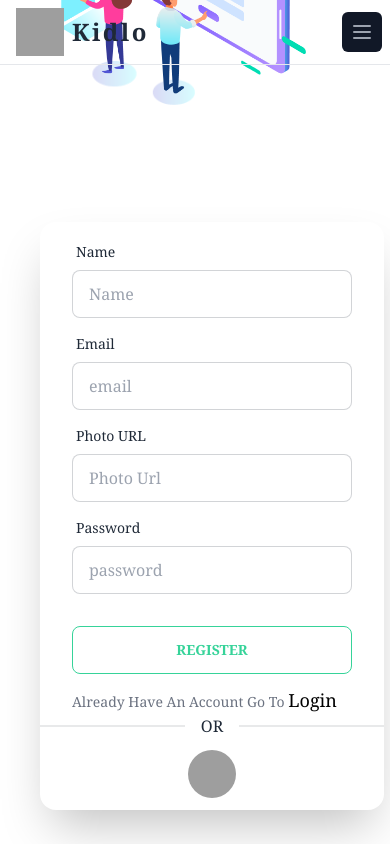
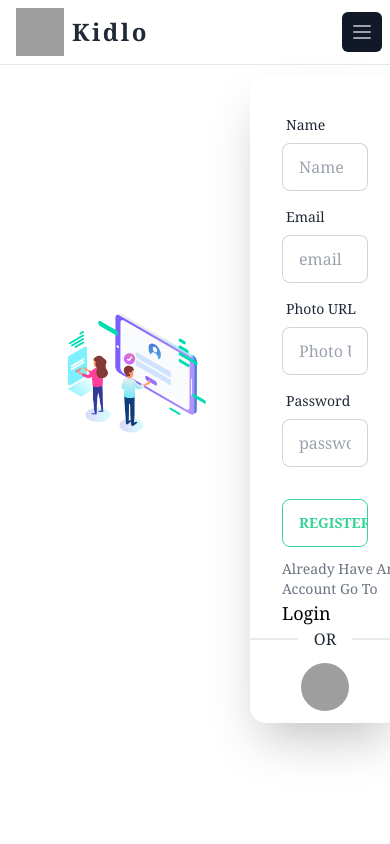
Before and after one commit to FozleRabbi1/marvel-world-client, a React (Vite) app: page /register in a window 390 px wide. Shown: the top 844 px of the page. Built offline with nearby package versions, Linux system fonts and the light colour scheme; no server answers; grey boxes are pictures that could not be loaded.

Commit message:
little modification

```diff
--- a/src/ComponentsFile/AllToysFile/AllToys.jsx
+++ b/src/ComponentsFile/AllToysFile/AllToys.jsx
@@ -3,8 +3,10 @@ import { FaSearchPlus } from "react-icons/fa";
 import Footer from "../SharedFile/FooterFile/Footer";
 import preloader from '../../ComponentsFile/LottiReactFile/Preloader.json'
 import Lottie from 'lottie-react'
+import useTitle from "../DynamicTitleFile/useTitle";
 
 const AllToys = () => {
+    useTitle("All Toys")
     const [name, setName] = useState('')
     const [datas, setDatas] = useState([])
     const [loader, setLoader] = useState(true);
--- a/src/ComponentsFile/AuthProviderFile/AuthProvider.jsx
+++ b/src/ComponentsFile/AuthProviderFile/AuthProvider.jsx
@@ -2,19 +2,16 @@ import { createContext, useEffect, useState } from "react";
 import { createUserWithEmailAndPassword, getAuth, onAuthStateChanged, signInWithEmailAndPassword, signInWithPopup, signOut, updateProfile } from "firebase/auth";
 import { GoogleAuthProvider } from "firebase/auth";
 import app from "../../../firebase.config";
-// import { GithubAuthProvider } from "firebase/auth";
 
 
 export const AuthContext = createContext(null);
 const auth = getAuth(app);
 const googleProvider = new GoogleAuthProvider();
-// const gitProvider = new GithubAuthProvider();
 
 const AuthProvider = ({ children }) => {
     const [user, setUser] = useState(null);
     const [loading, setLoading] = useState(true);
 
-    // console.log(user)
 
     const createUser = (email, password) => {
         setLoading(true);
@@ -23,7 +20,7 @@ const AuthProvider = ({ children }) => {
 
 
     const updateUserData = (name, photoUrl, email) => {
-        // setLoading(true)
+        setLoading(true)
 
         const updatedUser = { ...user }
         updatedUser.displayName = name;
@@ -40,17 +37,13 @@ const AuthProvider = ({ children }) => {
 
 
     const loginUser = (email, password) => {
-        // setLoading(true)
+        setLoading(true)
         return signInWithEmailAndPassword(auth, email, password)
     }
     const googleLogin = () => {
-        // setLoading(true)
+        setLoading(true)
         return signInWithPopup(auth, googleProvider)
     }
-    // const githubLogin = () => {
-    //     // setLoading(true)
-    //     return signInWithPopup(auth, gitProvider)
-    // }
 
     useEffect(() => {
         const unSubscribe = onAuthStateChanged(auth, currentUser => {
@@ -78,7 +71,6 @@ const AuthProvider = ({ children }) => {
         loginUser,
         logOut,
         googleLogin,
-        // githubLogin,
         loading: loading
     }
     return (
--- a/src/ComponentsFile/RegisterFile/Register.jsx
+++ b/src/ComponentsFile/RegisterFile/Register.jsx
@@ -44,18 +44,18 @@ const Register = () => {
 
     }
     return (
-        <div>
+        <div className=''>
 
-            <div className="hero ">
-                <div className="hero-content h-96 mt-16 flex-col lg:flex-row px-10 ">
-                    <div className=" mt-6 ">
+            <div className="hero py-10">
+                <div className="hero-content h-96 mt-16 flex-col-2 lg:flex-row px-10  ">
+                    <div className=" mt-6  flex justify-center ">
                         <Lottie className='w-10/12' animationData={registerAnimation}></Lottie>
 
                     </div>
 
-                    <div className="card flex-shrink-0 w-full max-w-sm shadow-2xl mt-16 ">
+                    <div className="card flex-shrink-0 w-5/12  shadow-2xl mt-24 mb-5 ">
 
-                        <form className='-mt-5' onSubmit={handelRegisterForm} action="">
+                        <form className='w-12/12' onSubmit={handelRegisterForm} action="">
                             <div className="card-body">
                                 <div className="form-control ">
                                     <label className="label">
```
